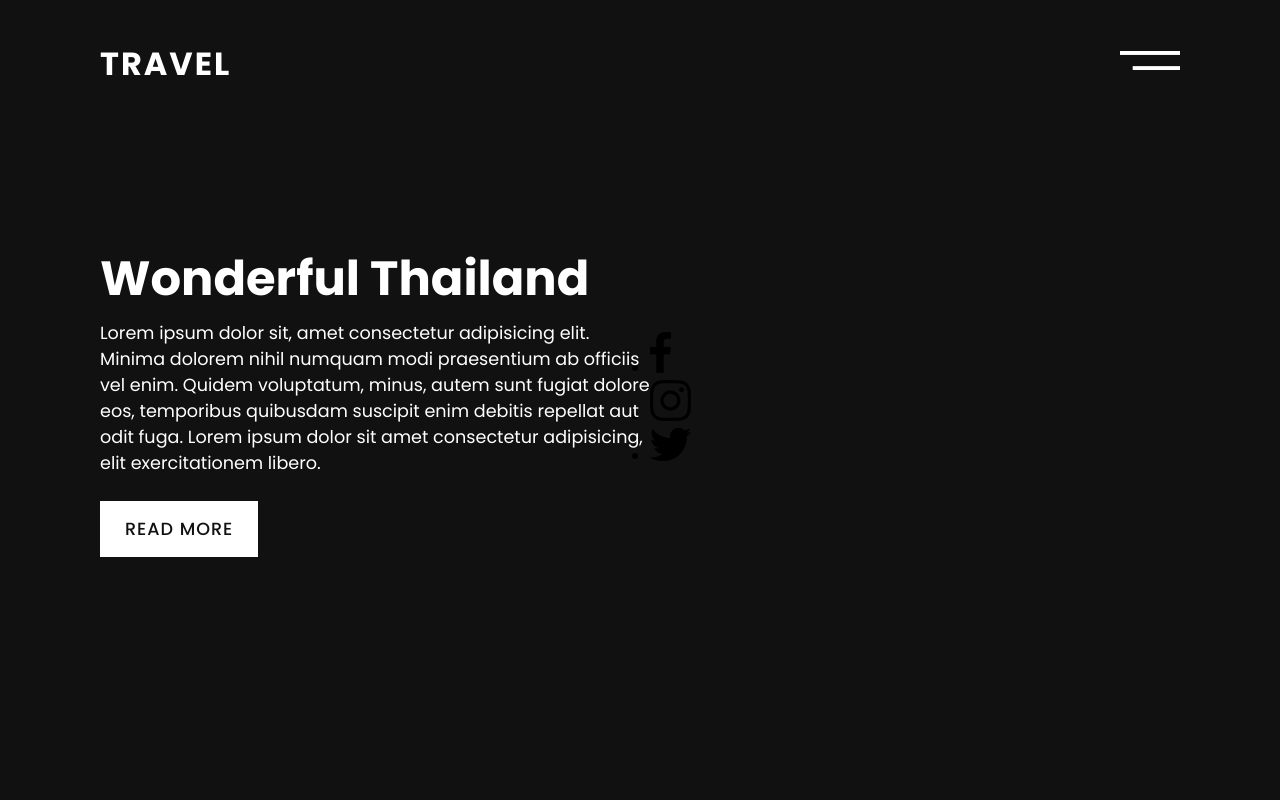
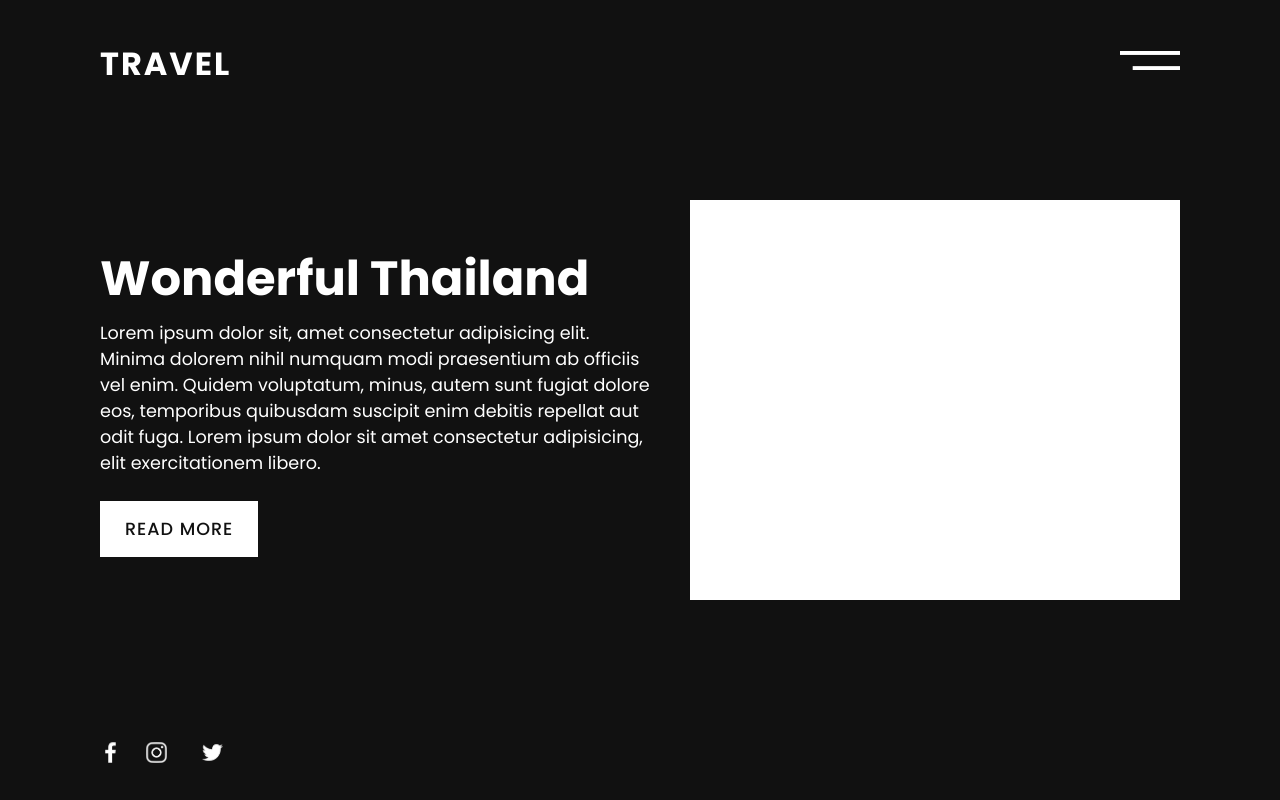
Before and after one commit to Raoul-Shah/Travel-Landing-Page, a plain HTML site: page index.html in a window 1280 px wide. Drawn offline with Linux system fonts and the light colour scheme.

Commit message:
Added Social Media Icons

```diff
--- a/style.css
+++ b/style.css
@@ -81,3 +81,35 @@ header .toggle img {
     letter-spacing: 1px;
     font-weight: 500;
 }
+
+.banner .videoBx {
+    position: relative;
+    background: #fff;
+    margin-left: 40px;
+    width: 100%;
+    height: 400px;
+    z-index: 1;
+}
+
+.banner .socialMedia {
+    position: absolute;
+    bottom: 20px;
+    letter-spacing: 100px;
+    display: flex;
+    justify-content: center;
+    align-items: center;
+}
+
+.banner .socialMedia li {
+    list-style: none;
+}
+
+.banner .socialMedia li a {
+    display: inline-block;
+    margin-right: 15px;
+}
+
+.banner .socialMedia li a img {
+    transform: scale(0.5);
+    filter: invert(1);
+}
```
